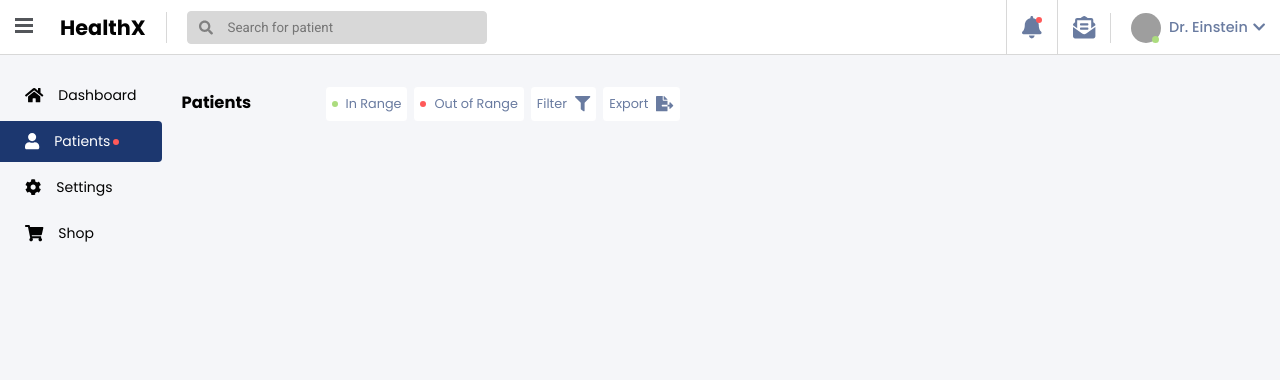
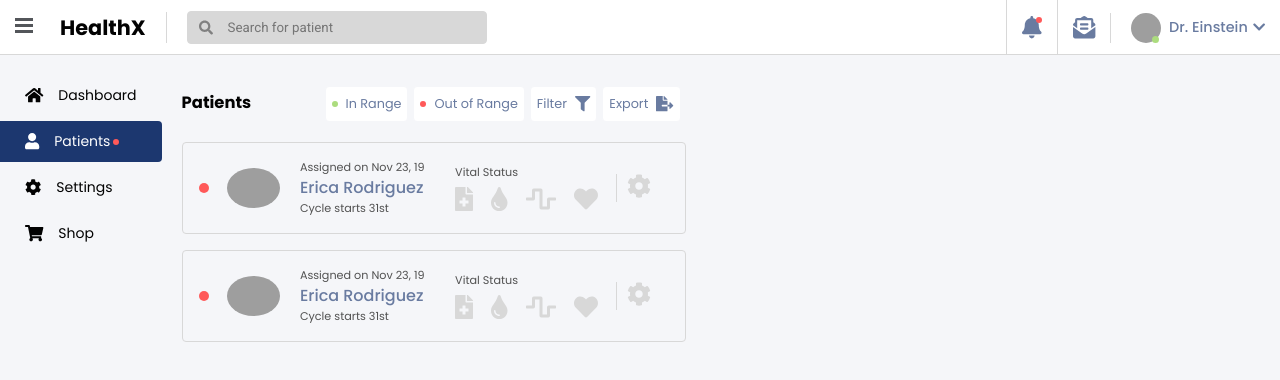
Before and after one commit to andrewkariuki/react-full-stack, a React (Create React App) app in the folder packages/frontend/: page /patients in a window 1280 px wide. Shown: the top 380 px of the page. Built offline with nearby package versions, Linux system fonts and the light colour scheme; grey boxes are pictures that could not be loaded.

Commit message:
feat(card): add patients vitals summary card component

```diff
--- a/packages/frontend/src/components/filter/elements/filter.tsx
+++ b/packages/frontend/src/components/filter/elements/filter.tsx
@@ -4,6 +4,7 @@ export const FilterEl = styled.section`
   display: flex;
   justify-content: space-between;
   align-items: center;
+  margin-bottom: 10px;
 `;
 
 export const FilterHeadingEl = styled.div``;
--- /dev/null
+++ b/packages/frontend/src/components/patients/components/PatientDetails.tsx
@@ -0,0 +1,18 @@
+import React from "react";
+import { UserPicture } from "../../user";
+import { PatientsSummaryDetails, PatientsSummaryInfo } from "../elements";
+
+interface PatientDetailsProps {}
+
+export const PatientDetails: React.FC<PatientDetailsProps> = () => {
+  return (
+    <PatientsSummaryDetails>
+      <UserPicture />
+      <PatientsSummaryInfo>
+        <span>Assigned on Nov 23, 19</span>
+        <span className="patient-name">Erica Rodriguez</span>
+        <span>Cycle starts 31st</span>
+      </PatientsSummaryInfo>
+    </PatientsSummaryDetails>
+  );
+};
--- /dev/null
+++ b/packages/frontend/src/components/patients/components/PatientSummary.tsx
@@ -0,0 +1,29 @@
+import React from "react";
+import {
+  PatientsInfoEL,
+  PatientStatusBubbleEl,
+  PatientSummaryCardEl,
+  PatientsVitalsSummaryEl,
+} from "../elements";
+import { PatientDetails } from "./PatientDetails";
+import { PatientsSummaryActions } from "./PatientsSummaryActions";
+import { PatientVitals } from "./PatientVitals";
+
+interface PatientSummaryCardProps {}
+
+export const PatientSummaryCard: React.FC<PatientSummaryCardProps> = () => {
+  return (
+    <PatientSummaryCardEl>
+      <PatientsInfoEL>
+        <PatientStatusBubbleEl>
+          <span className="bubble"></span>
+        </PatientStatusBubbleEl>
+        <PatientDetails />
+      </PatientsInfoEL>
+      <PatientsVitalsSummaryEl>
+        <PatientVitals />
+        <PatientsSummaryActions />
+      </PatientsVitalsSummaryEl>
+    </PatientSummaryCardEl>
+  );
+};
--- /dev/null
+++ b/packages/frontend/src/components/patients/components/PatientVitals.tsx
@@ -0,0 +1,35 @@
+import { faFileMedical, faHeart, faTint, faWaveSquare } from "@fortawesome/free-solid-svg-icons";
+import { FontAwesomeIcon } from "@fortawesome/react-fontawesome";
+import React from "react";
+import {
+  PatientsVitals,
+  PatientsVitalsIcon,
+  PatientsVitalsIconSet,
+  PatientsVitalsLabel,
+} from "../elements";
+
+interface PatientVitalsProps {}
+
+export const PatientVitals: React.FC<PatientVitalsProps> = () => {
+  return (
+    <PatientsVitals>
+      <PatientsVitalsLabel>
+        <span>Vital Status</span>
+      </PatientsVitalsLabel>
+      <PatientsVitalsIconSet>
+        <PatientsVitalsIcon>
+          <FontAwesomeIcon icon={faFileMedical} />
+        </PatientsVitalsIcon>
+        <PatientsVitalsIcon>
+          <FontAwesomeIcon icon={faTint} />
+        </PatientsVitalsIcon>
+        <PatientsVitalsIcon>
+          <FontAwesomeIcon icon={faWaveSquare} />
+        </PatientsVitalsIcon>
+        <PatientsVitalsIcon>
+          <FontAwesomeIcon icon={faHeart} />
+        </PatientsVitalsIcon>
+      </PatientsVitalsIconSet>
+    </PatientsVitals>
+  );
+};
--- /dev/null
+++ b/packages/frontend/src/components/patients/components/PatientsSummaryActions.tsx
@@ -0,0 +1,16 @@
+import { faCog } from "@fortawesome/free-solid-svg-icons";
+import { FontAwesomeIcon } from "@fortawesome/react-fontawesome";
+import React from "react";
+import { PatientsVitalsActionCenter, PatientsVitalsIcon } from "../elements";
+
+interface PatientsSummaryActionsProps {}
+
+export const PatientsSummaryActions: React.FC<PatientsSummaryActionsProps> = () => {
+  return (
+    <PatientsVitalsActionCenter>
+      <PatientsVitalsIcon>
+        <FontAwesomeIcon icon={faCog} />
+      </PatientsVitalsIcon>
+    </PatientsVitalsActionCenter>
+  );
+};
--- /dev/null
+++ b/packages/frontend/src/components/patients/components/index.ts
@@ -0,0 +1 @@
+export * from "./PatientSummary";
--- /dev/null
+++ b/packages/frontend/src/components/patients/elements/SummaryCard.tsx
@@ -0,0 +1,95 @@
+import styled from "@emotion/styled";
+import { COLORS } from "../../../constants";
+
+export const PatientSummaryCardEl = styled.div`
+  padding: 1rem !important;
+  margin-bottom: 1rem;
+  border-radius: 0.25rem !important;
+  border: 1px solid ${COLORS.bgHeavy};
+  display: flex;
+  justify-content: space-between;
+  position: relative;
+  &:hover {
+    background-color: #fff !important;
+    box-shadow: 0 0.5rem 1rem rgba(0, 0, 0, 0.15) !important;
+    border: 0;
+  }
+`;
+
+export const PatientsInfoEL = styled.div`
+  display: flex;
+`;
+
+export const PatientsSummaryDetails = styled.div`
+  display: flex;
+  align-items: center;
+  margin-left: 10px;
+`;
+
+export const PatientsSummaryInfo = styled.div`
+  display: flex;
+  flex-direction: column;
+  margin-left: 20px;
+
+  & span {
+    font-size: 0.7rem;
+    color: ${COLORS.textPrimary};
+  }
+  & .patient-name {
+    font-size: 1rem;
+    font-weight: 500;
+    color: ${COLORS.textSecondary};
+  }
+`;
+
+export const PatientsVitalsSummaryEl = styled.div`
+  display: flex;
+  align-items: center;
+`;
+
+export const PatientStatusBubbleEl = styled.div`
+  display: flex;
+  align-items: center;
+  & .bubble {
+    border-radius: 50%;
+    width: 10px;
+    height: 10px;
+    margin-right: 8px;
+    background-color: rgb(255, 89, 89);
+  }
+`;
+
+export const PatientsVitals = styled.div`
+  display: flex;
+  // align-items: center;
+  flex-direction: column;
+`;
+
+export const PatientsVitalsLabel = styled.div`
+  margin-bottom: 5px;
+  & span {
+    font-size: 0.7rem;
+    color: ${COLORS.textPrimary};
+  }
+`;
+
+export const PatientsVitalsIconSet = styled.div`
+  display: flex;
+  align-items: center;
+`;
+
+export const PatientsVitalsIcon = styled.div`
+  margin-right: 18px;
+  color: ${COLORS.bgHeavy};
+
+  & .svg-inline--fa {
+    height: 1.5rem;
+    width: auto;
+  }
+`;
+
+export const PatientsVitalsActionCenter = styled.div`
+  border-left: 1px solid #d8d8d8;
+  margin:left: 5px;
+  padding-left: 10px;
+`;
--- a/packages/frontend/src/components/patients/elements/index.ts
+++ b/packages/frontend/src/components/patients/elements/index.ts
@@ -1 +1,2 @@
 export * from "./Patients";
+export * from "./SummaryCard";
--- a/packages/frontend/src/components/patients/index.ts
+++ b/packages/frontend/src/components/patients/index.ts
@@ -1 +1,2 @@
 export * from "./PatientsList";
+export * from "./components";
--- a/packages/frontend/src/screens/Patients.tsx
+++ b/packages/frontend/src/screens/Patients.tsx
@@ -1,5 +1,5 @@
 import React from "react";
-import { Filter, PatientsList } from "../components";
+import { Filter, PatientsList, PatientSummaryCard } from "../components";
 import { Layout } from "../layout";
 
 interface PatientsProps {}
@@ -9,6 +9,8 @@ export const Patients: React.FC<PatientsProps> = () => {
     <Layout>
       <PatientsList>
         <Filter />
+        <PatientSummaryCard />
+        <PatientSummaryCard />
       </PatientsList>
     </Layout>
   );
```
